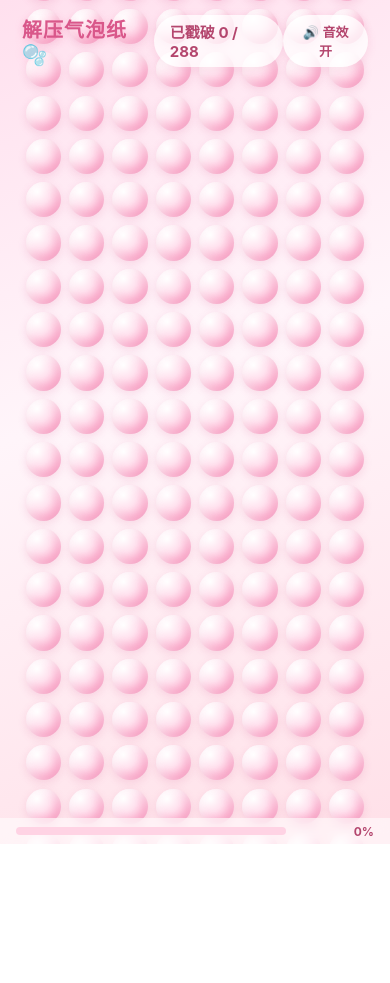
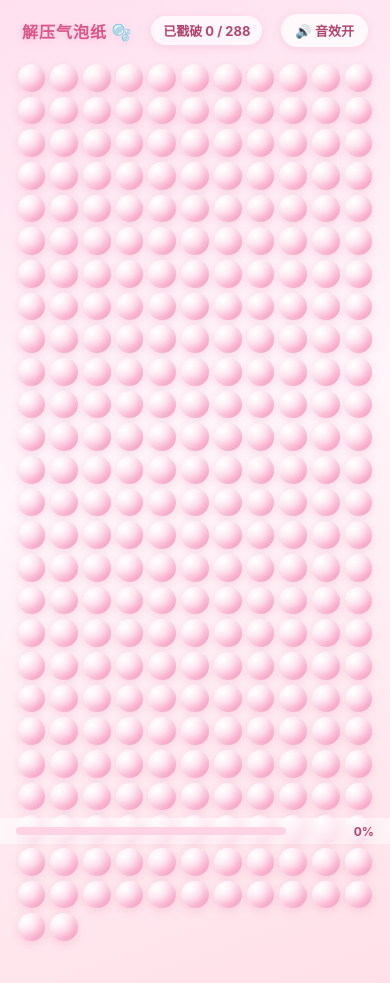
Before and after one commit to ego0911/bubble-wrap, a plain HTML site: page index.html in a window 390 px wide. Before the commit the page ends 844 px from the top, so only its background shows below. Drawn offline with Linux system fonts and the light colour scheme.

Commit message:
fix: 手机端适配-允许滚动+小屏缩小气泡

```diff
--- a/index.html
+++ b/index.html
@@ -6,11 +6,11 @@
 <title>解压气泡纸 🫧</title>
 <style>
   * { margin: 0; padding: 0; box-sizing: border-box; -webkit-tap-highlight-color: transparent; }
-  html, body { height: 100%; overflow: hidden; }
+  html, body { min-height: 100%; }
   body {
     font-family: "PingFang SC", "Nunito", "Microsoft YaHei", -apple-system, sans-serif;
     background: linear-gradient(160deg, #ffe0ee 0%, #fff5fa 45%, #ffe0e8 100%);
-    display: flex; flex-direction: column; align-items: center; justify-content: center;
+    display: block; overflow-y: auto; -webkit-overflow-scrolling: touch;
     user-select: none;
   }
   header {
@@ -27,9 +27,14 @@
   #progress-fill { height: 100%; width: 0%; border-radius: 99px; background: linear-gradient(90deg, #ff9ec4, #ff6fa8); transition: width .25s ease; }
   #progress-text { font-size: 12px; font-weight: 700; color: #b4466e; min-width: 78px; text-align: right; }
   #grid {
-    display: grid; gap: 8px; padding: 74px 18px 42px;
-    width: min(96vw, 1100px);
+    display: grid; gap: 8px; padding: 74px 18px 46px;
+    width: min(96vw, 1100px); margin: 0 auto;
     grid-template-columns: repeat(auto-fill, minmax(34px, 1fr));
+  }
+  @media (max-width: 520px) {
+    #grid { gap: 5px; padding: 64px 10px 42px; grid-template-columns: repeat(auto-fill, minmax(26px, 1fr)); }
+    .title { font-size: 16px; }
+    .counter { font-size: 13px; padding: 5px 12px; }
   }
   .bubble {
     aspect-ratio: 1; border-radius: 50%; cursor: pointer;
```
